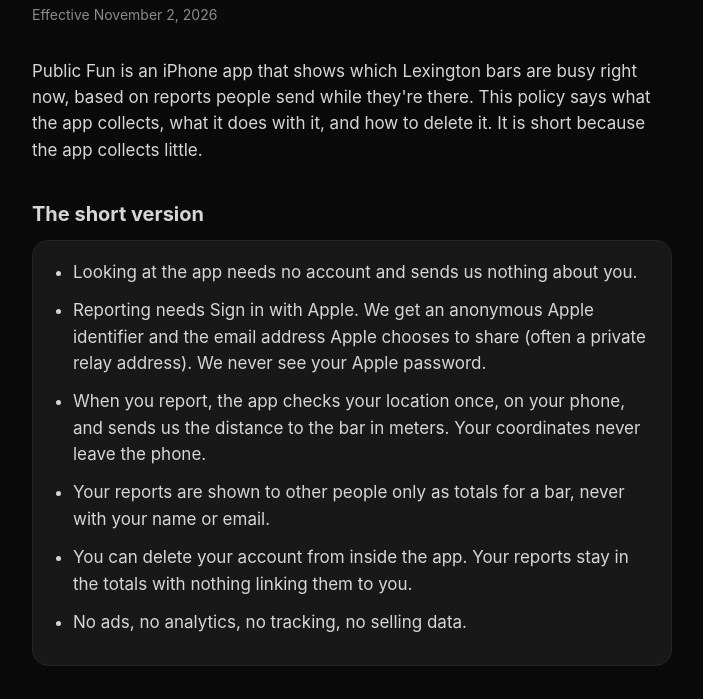
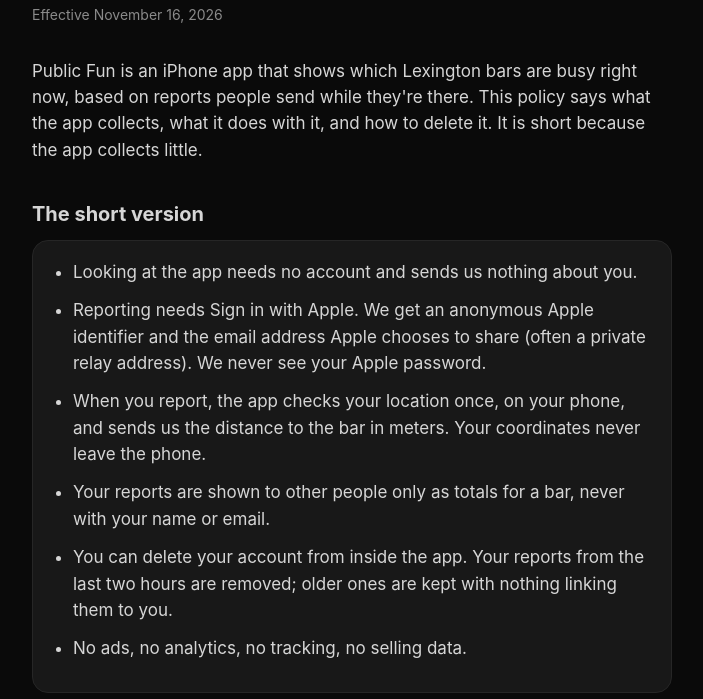
Before and after one commit to public-fun/public-fun.github.io, a plain HTML site: page privacy.html in a window 1280 px wide. Shown: the part 86-785 px from the top of the page, without its empty margins (288-991 px from the left). Drawn offline with Linux system fonts and the light colour scheme.

Commit message:
Privacy policy: account deletion removes recent reports (effective Nov 16, 2026)

```diff
--- a/privacy.html
+++ b/privacy.html
@@ -8,7 +8,7 @@
 <style>
   :root {
     --base: #0A0A0A; --sheet: #121212; --card: #181818; --hairline: #262626;
-    --ink: #D6D6D6; --ink2: #8A8A8A; --accent: #FF6A1A;
+    --ink: #D6D6D6; --ink2: #8A8A8A; --accent: #FF5A5F;
   }
   * { box-sizing: border-box; }
   body {
@@ -32,7 +32,7 @@
 <body>
 <main>
   <h1>Public Fun privacy policy</h1>
-  <p class="meta">Effective November 2, 2026</p>
+  <p class="meta">Effective November 16, 2026</p>
 
   <p>Public Fun is an iPhone app that shows which Lexington bars are busy right now, based on reports people send while they're there. This policy says what the app collects, what it does with it, and how to delete it. It is short because the app collects little.</p>
 
@@ -43,7 +43,7 @@
       <li>Reporting needs Sign in with Apple. We get an anonymous Apple identifier and the email address Apple chooses to share (often a private relay address). We never see your Apple password.</li>
       <li>When you report, the app checks your location once, on your phone, and sends us the distance to the bar in meters. Your coordinates never leave the phone.</li>
       <li>Your reports are shown to other people only as totals for a bar, never with your name or email.</li>
-      <li>You can delete your account from inside the app. Your reports stay in the totals with nothing linking them to you.</li>
+      <li>You can delete your account from inside the app. Your reports from the last two hours are removed; older ones are kept with nothing linking them to you.</li>
       <li>No ads, no analytics, no tracking, no selling data.</li>
     </ul>
   </div>
@@ -81,7 +81,7 @@
   <p>Reports feed the live ranking for two hours and are kept afterward so that report weighting can be calculated. Your account, email, name and favorites are kept until you delete the account.</p>
 
   <h2>Deleting your account</h2>
-  <p>Open Public Fun, tap the account button on the Tonight screen, then Delete account. This removes your account, your sign-in record, your name and your favorites. Your past reports stay in the totals with nothing linking them to you. You can also email us and we'll do it for you.</p>
+  <p>Open Public Fun, tap the account button on the Tonight screen, then Delete account. This removes your account, your sign-in record, your name, your favorites and your reports from the last two hours. Older reports are kept with nothing linking them to you. You can also email us and we'll do it for you.</p>
 
   <h2>Age</h2>
   <p>Public Fun is about bars. You must be 21 or older to use it, and the app asks you to confirm that on first open. It is not directed at anyone under 18, and we don't knowingly collect data from them.</p>
```
